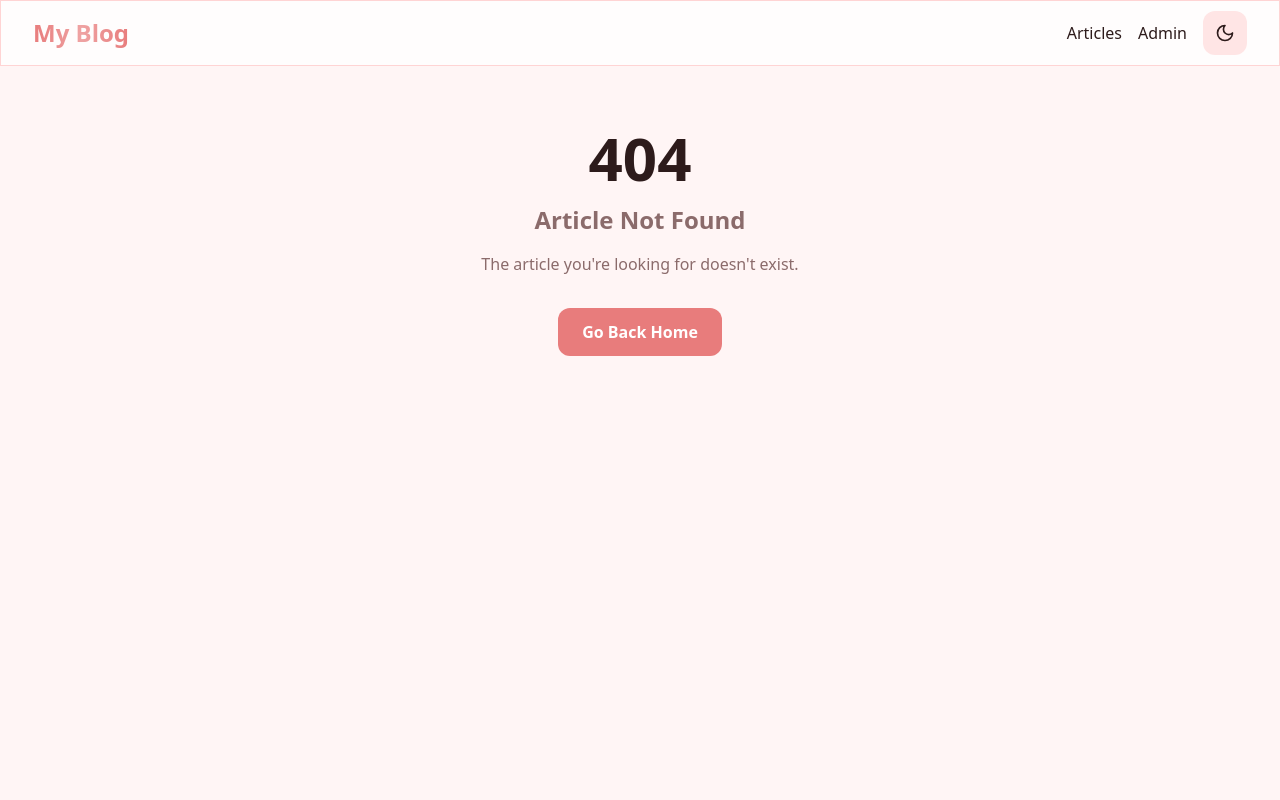
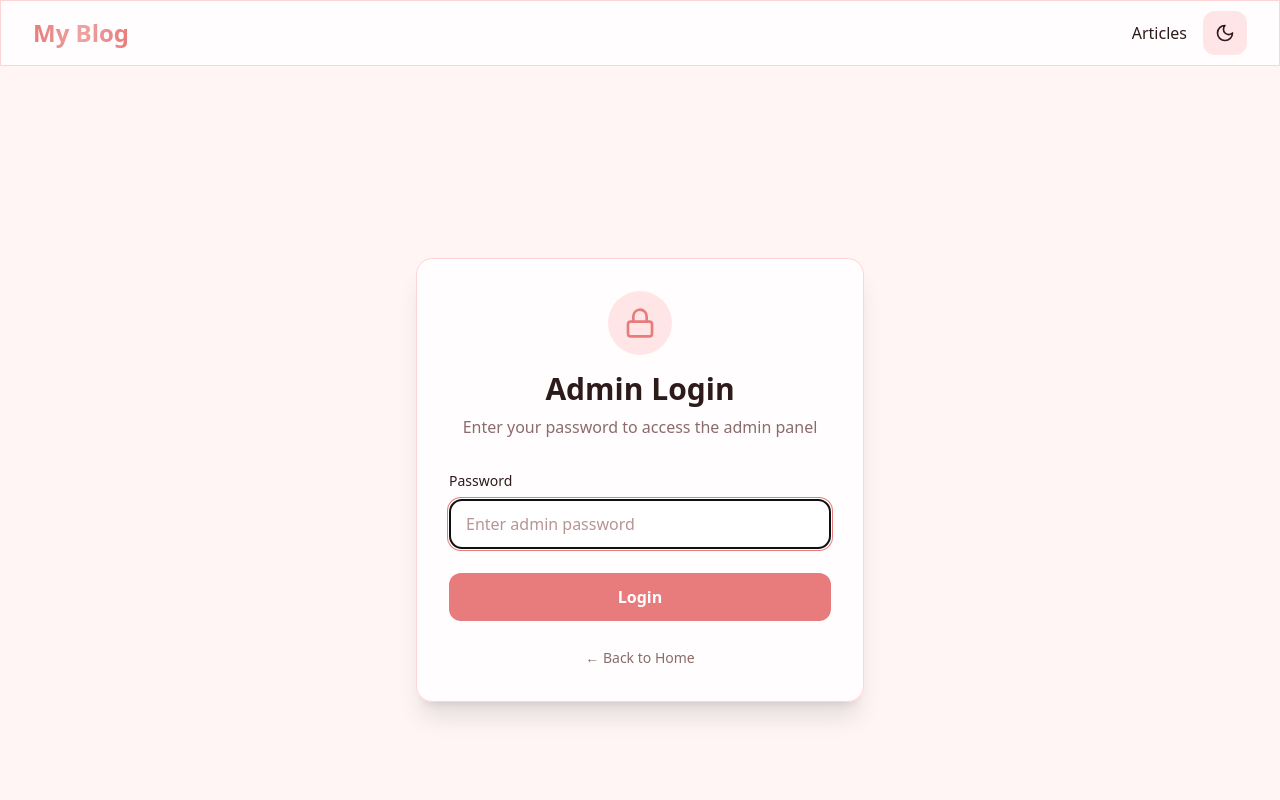
Before and after one commit to osmanclan1/scienceblog, a Next.js app: page /login in a window 1280 px wide. Before the commit this address had no page. Shown: the top 800 px of the page. Built offline with nearby package versions, Linux system fonts and the light colour scheme.

Commit message:
Add authentication system to protect admin panel

```diff
--- a/app/admin/page.tsx
+++ b/app/admin/page.tsx
@@ -3,8 +3,9 @@
 import { useState, useEffect } from 'react'
 import { format } from 'date-fns'
 import { motion } from 'framer-motion'
-import { Plus, Trash2, Eye, Edit2, X } from 'lucide-react'
+import { Plus, Trash2, Eye, Edit2, X, LogOut } from 'lucide-react'
 import { Topic } from '@/lib/topics-client'
+import { useRouter } from 'next/navigation'
 
 interface Article {
   slug: string
@@ -48,9 +49,45 @@ export default function AdminPage() {
   const [success, setSuccess] = useState('')
 
   useEffect(() => {
-    loadArticles()
-    loadTopics()
+    checkAuth()
   }, [])
+
+  useEffect(() => {
+    if (isAuthenticated) {
+      loadArticles()
+      loadTopics()
+    }
+  }, [isAuthenticated])
+
+  const checkAuth = async () => {
+    try {
+      const response = await fetch('/api/auth/check')
+      if (response.ok) {
+        const data = await response.json()
+        if (data.authenticated) {
+          setIsAuthenticated(true)
+        } else {
+          router.push('/login?redirect=/admin')
+        }
+      } else {
+        router.push('/login?redirect=/admin')
+      }
+    } catch (err) {
+      router.push('/login?redirect=/admin')
+    } finally {
+      setCheckingAuth(false)
+    }
+  }
+
+  const handleLogout = async () => {
+    try {
+      await fetch('/api/auth/logout', { method: 'POST' })
+      router.push('/login')
+      router.refresh()
+    } catch (err) {
+      console.error('Failed to logout:', err)
+    }
+  }
 
   const loadArticles = async () => {
     try {
@@ -292,6 +329,21 @@ export default function AdminPage() {
     setEditingTopicId(null)
   }
 
+  if (checkingAuth) {
+    return (
+      <div className="min-h-screen flex items-center justify-center">
+        <div className="text-center">
+          <div className="animate-spin rounded-full h-12 w-12 border-b-2 border-primary mx-auto mb-4"></div>
+          <p className="text-text-secondary-light dark:text-text-secondary-dark">Checking authentication...</p>
+        </div>
+      </div>
+    )
+  }
+
+  if (!isAuthenticated) {
+    return null
+  }
+
   return (
     <div className="max-w-7xl mx-auto px-4 sm:px-6 lg:px-8 py-12">
       <motion.div
@@ -300,10 +352,21 @@ export default function AdminPage() {
         transition={{ duration: 0.5 }}
         className="mb-8"
       >
-        <h1 className="text-4xl font-bold text-text-primary-light dark:text-text-primary-dark mb-2">
-          Admin Panel
-        </h1>
-        <p className="text-text-secondary-light dark:text-text-secondary-dark">Manage your articles and topics</p>
+        <div className="flex items-center justify-between">
+          <div>
+            <h1 className="text-4xl font-bold text-text-primary-light dark:text-text-primary-dark mb-2">
+              Admin Panel
+            </h1>
+            <p className="text-text-secondary-light dark:text-text-secondary-dark">Manage your articles and topics</p>
+          </div>
+          <button
+            onClick={handleLogout}
+            className="flex items-center gap-2 px-4 py-2 bg-error/10 hover:bg-error/20 text-error rounded-xl font-medium transition-all"
+          >
+            <LogOut className="w-5 h-5" />
+            Logout
+          </button>
+        </div>
       </motion.div>
 
       {/* Tabs */}
--- /dev/null
+++ b/app/api/auth/check/route.ts
@@ -0,0 +1,16 @@
+import { NextRequest, NextResponse } from 'next/server'
+import { cookies } from 'next/headers'
+
+export async function GET(request: NextRequest) {
+  try {
+    const cookieStore = await cookies()
+    const authCookie = cookieStore.get('admin-auth')
+    const authenticated = authCookie?.value === 'true'
+    return NextResponse.json({ authenticated })
+  } catch (error) {
+    return NextResponse.json(
+      { error: 'Failed to check authentication' },
+      { status: 500 }
+    )
+  }
+}
--- /dev/null
+++ b/app/api/auth/login/route.ts
@@ -0,0 +1,39 @@
+import { NextRequest, NextResponse } from 'next/server'
+import { verifyPassword } from '@/lib/auth'
+import { cookies } from 'next/headers'
+
+export async function POST(request: NextRequest) {
+  try {
+    const body = await request.json()
+    const { password } = body
+
+    if (!password) {
+      return NextResponse.json(
+        { error: 'Password is required' },
+        { status: 400 }
+      )
+    }
+
+    if (verifyPassword(password)) {
+      const cookieStore = await cookies()
+      cookieStore.set('admin-auth', 'true', {
+        httpOnly: true,
+        secure: process.env.NODE_ENV === 'production',
+        sameSite: 'lax',
+        maxAge: 60 * 60 * 24 * 7, // 7 days
+      })
+
+      return NextResponse.json({ success: true })
+    } else {
+      return NextResponse.json(
+        { error: 'Invalid password' },
+        { status: 401 }
+      )
+    }
+  } catch (error) {
+    return NextResponse.json(
+      { error: 'Failed to authenticate' },
+      { status: 500 }
+    )
+  }
+}
--- /dev/null
+++ b/app/api/auth/logout/route.ts
@@ -0,0 +1,16 @@
+import { NextResponse } from 'next/server'
+import { cookies } from 'next/headers'
+
+export async function POST() {
+  try {
+    const cookieStore = await cookies()
+    cookieStore.delete('admin-auth')
+
+    return NextResponse.json({ success: true })
+  } catch (error) {
+    return NextResponse.json(
+      { error: 'Failed to logout' },
+      { status: 500 }
+    )
+  }
+}
--- /dev/null
+++ b/app/login/page.tsx
@@ -0,0 +1,122 @@
+'use client'
+
+import { useState, Suspense } from 'react'
+import { useRouter } from 'next/navigation'
+import { motion } from 'framer-motion'
+import { Lock } from 'lucide-react'
+import Link from 'next/link'
+
+function LoginForm() {
+  const router = useRouter()
+  const [password, setPassword] = useState('')
+  const [error, setError] = useState('')
+  const [loading, setLoading] = useState(false)
+
+  const handleSubmit = async (e: React.FormEvent) => {
+    e.preventDefault()
+    setError('')
+    setLoading(true)
+
+    try {
+      const response = await fetch('/api/auth/login', {
+        method: 'POST',
+        headers: {
+          'Content-Type': 'application/json',
+        },
+        body: JSON.stringify({ password }),
+      })
+
+      if (response.ok) {
+        // Get redirect from URL params
+        const urlParams = new URLSearchParams(window.location.search)
+        const redirect = urlParams.get('redirect') || '/admin'
+        router.push(redirect)
+        router.refresh()
+      } else {
+        const data = await response.json()
+        setError(data.error || 'Invalid password')
+      }
+    } catch (err) {
+      setError('Failed to login')
+    } finally {
+      setLoading(false)
+    }
+  }
+
+  return (
+    <div className="min-h-screen flex items-center justify-center px-4 sm:px-6 lg:px-8 bg-background-light dark:bg-background-dark">
+      <motion.div
+        initial={{ opacity: 0, y: 20 }}
+        animate={{ opacity: 1, y: 0 }}
+        transition={{ duration: 0.5 }}
+        className="max-w-md w-full"
+      >
+        <div className="glass rounded-2xl p-8 border border-border-light dark:border-border-dark shadow-xl">
+          <div className="text-center mb-8">
+            <div className="inline-flex items-center justify-center w-16 h-16 bg-primary-light dark:bg-border-dark rounded-full mb-4">
+              <Lock className="w-8 h-8 text-primary dark:text-primary" />
+            </div>
+            <h1 className="text-3xl font-bold text-text-primary-light dark:text-text-primary-dark mb-2">
+              Admin Login
+            </h1>
+            <p className="text-text-secondary-light dark:text-text-secondary-dark">
+              Enter your password to access the admin panel
+            </p>
+          </div>
+
+          {error && (
+            <div className="mb-6 p-4 bg-red-50 dark:bg-red-950/20 border border-red-200 dark:border-red-900/30 text-red-700 dark:text-red-400 rounded-xl">
+              {error}
+            </div>
+          )}
+
+          <form onSubmit={handleSubmit} className="space-y-6">
+            <div>
+              <label className="block text-sm font-medium text-text-primary-light dark:text-text-primary-dark mb-2">
+                Password
+              </label>
+              <input
+                type="password"
+                value={password}
+                onChange={(e) => setPassword(e.target.value)}
+                className="w-full px-4 py-3 bg-surface-light dark:bg-surface-dark border border-border-light dark:border-border-dark rounded-xl text-text-primary-light dark:text-text-primary-dark placeholder-text-tertiary-light dark:placeholder-text-tertiary-dark focus:ring-2 focus:ring-primary focus:border-transparent transition-all"
+                placeholder="Enter admin password"
+                required
+                autoFocus
+              />
+            </div>
+
+            <button
+              type="submit"
+              disabled={loading}
+              className="w-full bg-primary hover:bg-primary-hover text-white px-6 py-3 rounded-xl font-semibold transition-all hover:scale-105 disabled:opacity-50 disabled:cursor-not-allowed"
+            >
+              {loading ? 'Logging in...' : 'Login'}
+            </button>
+          </form>
+
+          <div className="mt-6 text-center">
+            <Link
+              href="/"
+              className="text-sm text-text-secondary-light dark:text-text-secondary-dark hover:text-primary transition"
+            >
+              ← Back to Home
+            </Link>
+          </div>
+        </div>
+      </motion.div>
+    </div>
+  )
+}
+
+export default function LoginPage() {
+  return (
+    <Suspense fallback={
+      <div className="min-h-screen flex items-center justify-center">
+        <div className="animate-spin rounded-full h-12 w-12 border-b-2 border-primary"></div>
+      </div>
+    }>
+      <LoginForm />
+    </Suspense>
+  )
+}
--- a/components/Navbar.tsx
+++ b/components/Navbar.tsx
@@ -21,12 +21,6 @@ export default function Navbar() {
             >
               Articles
             </Link>
-            <Link
-              href="/admin"
-              className="text-text-primary-light dark:text-text-primary-dark hover:text-primary font-medium transition-colors hidden sm:block"
-            >
-              Admin
-            </Link>
             <ThemeToggle />
           </div>
         </div>
--- /dev/null
+++ b/lib/auth.ts
@@ -0,0 +1,21 @@
+// Simple authentication utilities
+// In production, use proper authentication (NextAuth.js, etc.)
+
+const ADMIN_PASSWORD = process.env.ADMIN_PASSWORD || 'admin123' // Change this in production!
+
+export function verifyPassword(password: string): boolean {
+  return password === ADMIN_PASSWORD
+}
+
+export function isAuthenticated(request: Request): boolean {
+  const cookieHeader = request.headers.get('cookie')
+  if (!cookieHeader) return false
+
+  const cookies = cookieHeader.split(';').reduce((acc, cookie) => {
+    const [key, value] = cookie.trim().split('=')
+    acc[key] = value
+    return acc
+  }, {} as Record<string, string>)
+
+  return cookies['admin-auth'] === 'true'
+}
```
Also changed, not shown: middleware.ts (added, +23 -0 lines), 1 other file (tests, documents, lock files or other folders).
